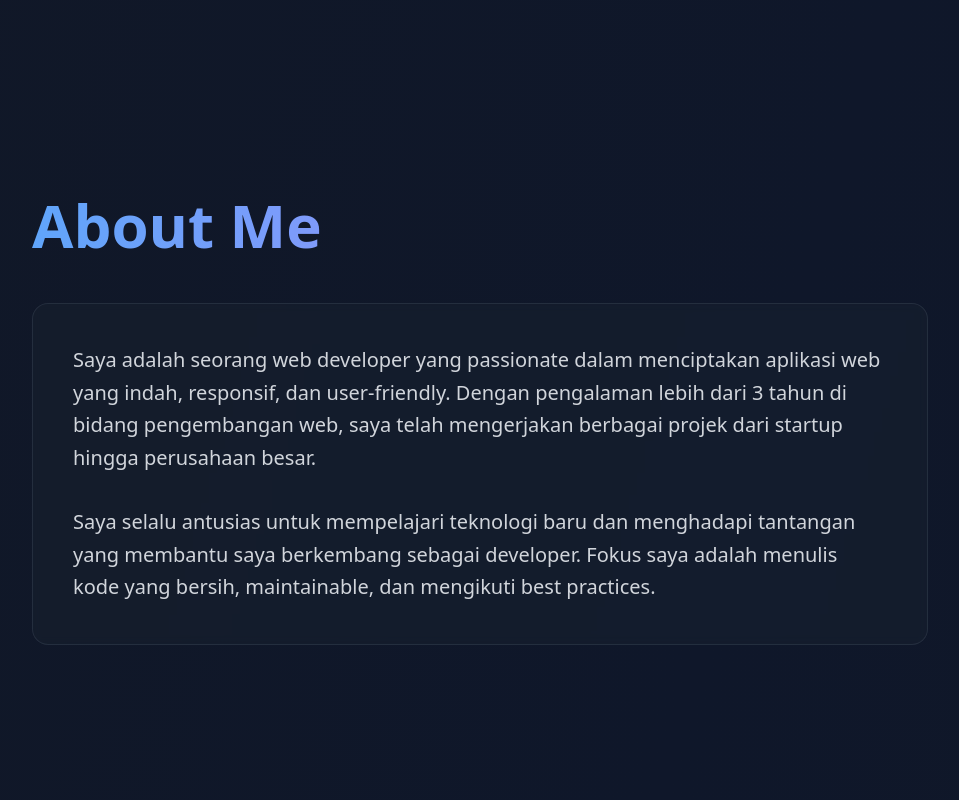
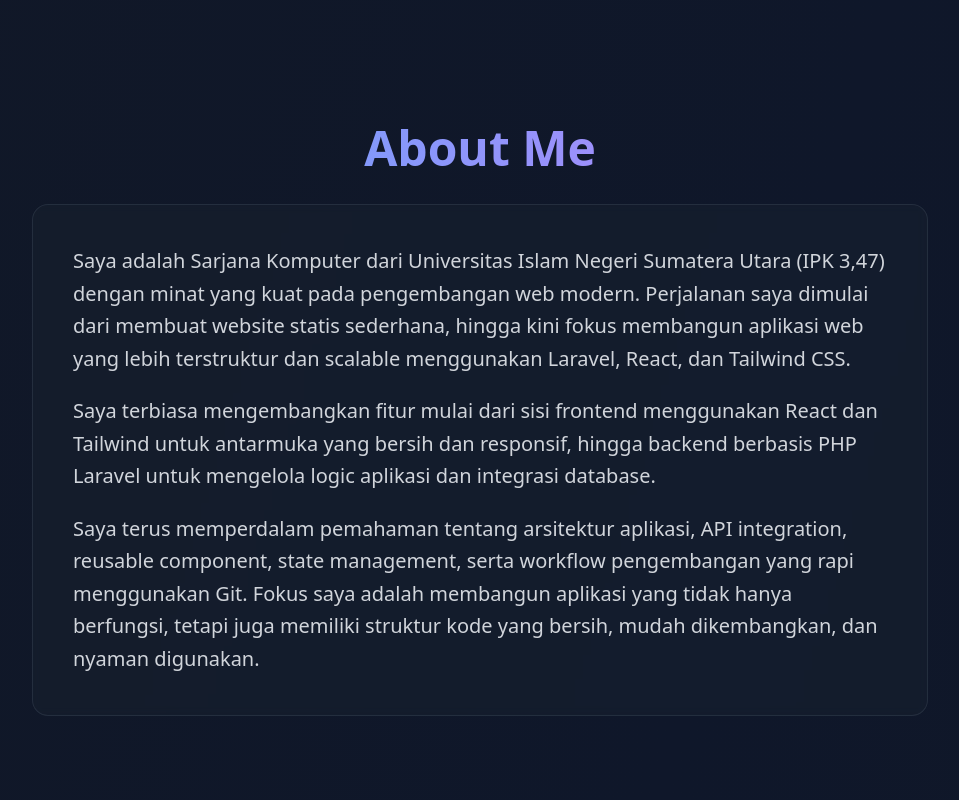
Before and after one commit to Kikiabdilah/Portofolio, a React (Vite) app: page / in a window 1280 px wide. Shown: the part 780-1580 px from the top of the page, without its empty margins (160-1119 px from the left). Built offline with nearby package versions, Linux system fonts and the light colour scheme.

Commit message:
Update About-me and SKills

```diff
--- a/src/App.jsx
+++ b/src/App.jsx
@@ -27,16 +27,16 @@ export default function App() {
       icon: "https://cdn.jsdelivr.net/gh/devicons/devicon/icons/php/php-original.svg",
     },
     {
+      name: "Laravel",
+      icon: "https://cdn.jsdelivr.net/gh/devicons/devicon/icons/laravel/laravel-original.svg",
+    },
+    {
       name: "MySQL",
       icon: "https://cdn.jsdelivr.net/gh/devicons/devicon/icons/mysql/mysql-original.svg",
     },
     {
       name: "Git",
       icon: "https://cdn.jsdelivr.net/gh/devicons/devicon/icons/git/git-original.svg",
-    },
-    {
-      name: "Bootstrap",
-      icon: "https://cdn.jsdelivr.net/gh/devicons/devicon/icons/bootstrap/bootstrap-original.svg",
     },
   ];
 
@@ -185,9 +185,9 @@ export default function App() {
                 {/* Buttons */}
                 <div className="flex flex-wrap gap-4 pt-4">
                   <a href="cv.pdf" target="_blank" rel="noopener noreferrer">
-                  <button className="flex items-center gap-2 px-8 py-4 bg-gradient-to-r from-blue-500 to-purple-600 rounded-xl font-semibold text-white hover:shadow-2xl hover:shadow-blue-500/50 transition-all hover:scale-105">
-                    Download CV
-                  </button>
+                    <button className="flex items-center gap-2 px-8 py-4 bg-gradient-to-r from-blue-500 to-purple-600 rounded-xl font-semibold text-white hover:shadow-2xl hover:shadow-blue-500/50 transition-all hover:scale-105">
+                      Download CV
+                    </button>
                   </a>
                   <button
                     onClick={() => scrollToSection("contact")}
@@ -270,22 +270,31 @@ export default function App() {
           className="min-h-screen flex items-center justify-center p-8 md:p-16"
         >
           <div className="max-w-4xl">
-            <h2 className="text-5xl md:text-6xl font-bold mb-12 bg-gradient-to-r from-blue-400 to-purple-400 bg-clip-text text-transparent">
+            <h2 className="text-3xl md:text-5xl flex justify-center font-bold mb-8 bg-gradient-to-r from-blue-400 to-purple-400 bg-clip-text text-transparent">
               About Me
             </h2>
             <div className="bg-gray-800/30 backdrop-blur-sm border border-gray-700/50 rounded-2xl p-10">
-              <p className="text-xl text-gray-300 leading-relaxed mb-8">
-                Saya adalah seorang web developer yang passionate dalam
-                menciptakan aplikasi web yang indah, responsif, dan
-                user-friendly. Dengan pengalaman lebih dari 3 tahun di bidang
-                pengembangan web, saya telah mengerjakan berbagai projek dari
-                startup hingga perusahaan besar.
+              <p className="text-xl text-gray-300 leading-relaxed mb-5">
+                Saya adalah Sarjana Komputer dari Universitas Islam Negeri
+                Sumatera Utara (IPK 3,47) dengan minat yang kuat pada
+                pengembangan web modern. Perjalanan saya dimulai dari membuat
+                website statis sederhana, hingga kini fokus membangun aplikasi
+                web yang lebih terstruktur dan scalable menggunakan Laravel,
+                React, dan Tailwind CSS.
+              </p>
+              <p className="text-xl text-gray-300 leading-relaxed mb-5">
+                Saya terbiasa mengembangkan fitur mulai dari sisi frontend
+                menggunakan React dan Tailwind untuk antarmuka yang bersih dan
+                responsif, hingga backend berbasis PHP Laravel untuk mengelola
+                logic aplikasi dan integrasi database.
               </p>
               <p className="text-xl text-gray-300 leading-relaxed">
-                Saya selalu antusias untuk mempelajari teknologi baru dan
-                menghadapi tantangan yang membantu saya berkembang sebagai
-                developer. Fokus saya adalah menulis kode yang bersih,
-                maintainable, dan mengikuti best practices.
+                Saya terus memperdalam pemahaman tentang arsitektur aplikasi,
+                API integration, reusable component, state management, serta
+                workflow pengembangan yang rapi menggunakan Git. Fokus saya
+                adalah membangun aplikasi yang tidak hanya berfungsi, tetapi
+                juga memiliki struktur kode yang bersih, mudah dikembangkan, dan
+                nyaman digunakan.
               </p>
             </div>
           </div>
```
